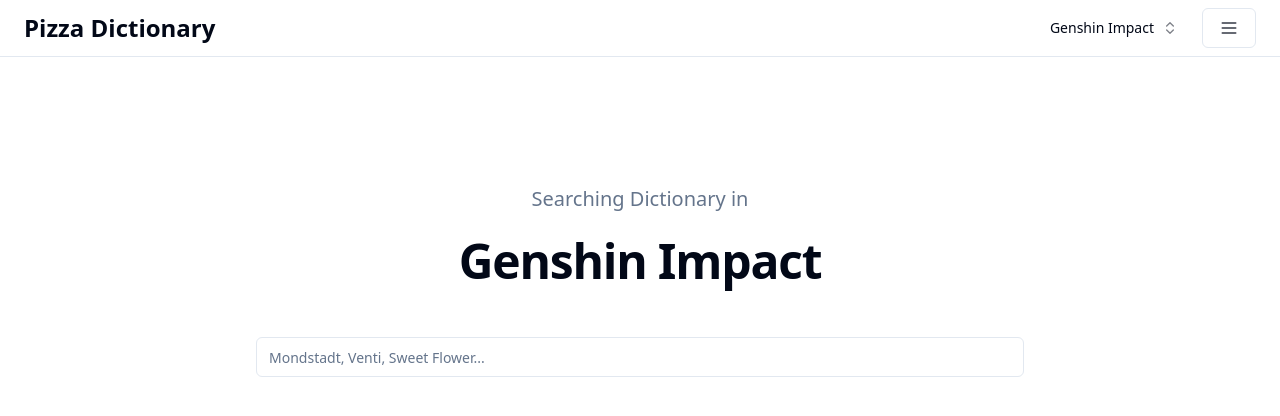
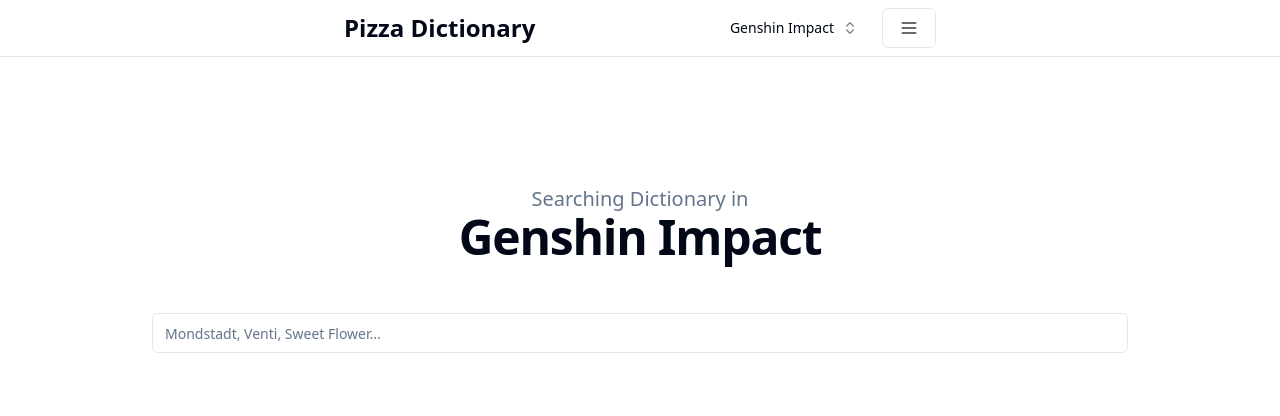
Before and after one commit to pizza-studio/pizza-dictionary, a React (Vite) app: page /gi in a window 1280 px wide. Shown: the top 416 px of the page. Built offline with nearby package versions, Linux system fonts and the light colour scheme; the HTML template or start-up script is replaced by a standard one.

Commit message:
adjust layout and add ruby process function

```diff
--- a/package.json
+++ b/package.json
@@ -4,7 +4,7 @@
   "version": "0.0.0",
   "type": "module",
   "scripts": {
-    "dev": "vite",
+    "dev": "vite --host",
     "build": "tsc && vite build",
     "lint": "eslint . --ext ts,tsx --report-unused-disable-directives --max-warnings 0",
     "preview": "vite preview"
--- a/src/routes/$game/_layout.tsx
+++ b/src/routes/$game/_layout.tsx
@@ -33,7 +33,7 @@
 function Component() {
   return (
     <div>
-      <nav className="max-w-screen-xl flex items-center justify-between mx-auto px-6 py-2 flex-nowrap">
+      <nav className="max-w-screen-sm flex items-center justify-between mx-auto px-6 py-2 flex-nowrap">
         <Link to="/" className="text-2xl font-semibold whitespace-nowrap">
           Pizza Dictionary
         </Link>
--- a/src/routes/$game/_layout/index.lazy.tsx
+++ b/src/routes/$game/_layout/index.lazy.tsx
@@ -31,12 +31,16 @@
   };
 
   return (
-    <div className="flex flex-col pt-32 justify-center items-center space-y-6 max-w-screen-lg mx-auto">
-      <h3 className="text-xl text-muted-foreground">Searching Dictionary in</h3>
-      <h1 className="scroll-m-20 text-4xl font-extrabold tracking-tight lg:text-5xl">
-        {gameDescription}
-      </h1>
-      <form className="pt-7 mx-5 w-5/6 sm:w-3/4" onSubmit={handleSubmit}>
+    <div className="flex flex-col pt-32 justify-center items-center space-y-6 max-w-screen-lg mx-auto px-6">
+      <div className="text-center">
+        <h3 className="text-xl text-muted-foreground">
+          Searching Dictionary in
+        </h3>
+        <h1 className="scroll-m-20 text-4xl font-extrabold tracking-tight lg:text-5xl">
+          {gameDescription}
+        </h1>
+      </div>
+      <form className="pt-7 mx-5 w-full" onSubmit={handleSubmit}>
         <Input
           className="basis"
           placeholder={QUERY_PLACEHOLDER_MAP[game]}
--- a/src/routes/$game/_layout/search.$word.lazy.tsx
+++ b/src/routes/$game/_layout/search.$word.lazy.tsx
@@ -35,10 +35,7 @@
   return (
     <Layout>
       <PaginationComponent />
-      <Accordion
-        type="multiple"
-        className="w-full"
-      >
+      <Accordion type="multiple" className="w-full">
         {result.results.length === 0 ? (
           <div className="text-center text-muted-foreground">
             No results found.
@@ -54,7 +51,12 @@
                   <span className="text-xs text-muted-foreground">
                     {SHOW_LANGUAGE_DESCRIPTION_MAP[result.target_lang]}
                   </span>
-                  <span className="text-left">{result.target}</span>
+                  <span
+                    className="text-left"
+                    dangerouslySetInnerHTML={{
+                      __html: preprocessResultString(result.target),
+                    }}
+                  />
                 </div>
               </AccordionTrigger>
               <AccordionContent>
@@ -80,8 +82,11 @@
                                 <CopyButton toCopy={value} />
                               </button>
                             </div>
-
-                            <span>{value}</span>
+                            <span
+                              dangerouslySetInnerHTML={{
+                                __html: preprocessResultString(value),
+                              }}
+                            />
                           </li>
                         ))}
                     </ul>
@@ -99,7 +104,7 @@
 
 function Layout({ children }: { children: React.ReactNode }) {
   return (
-    <div className="flex flex-col justify-center items-center space-y-6 max-w-screen-lg mx-auto px-6 w-5/6 sm:w-3/4">
+    <div className="flex flex-col justify-center items-center space-y-6 max-w-screen-sm mx-auto px-6">
       <QueryInput />
       {children}
     </div>
@@ -292,3 +297,8 @@
     </Pagination>
   );
 }
+
+function preprocessResultString(result: string): string {
+  const regex = /\{RUBY_B#(.*?)\}(.*?)\{RUBY_E#\}/g;
+  return result.replace(regex, "<ruby>$2<rt>$1</rt></ruby>");
+}
```
